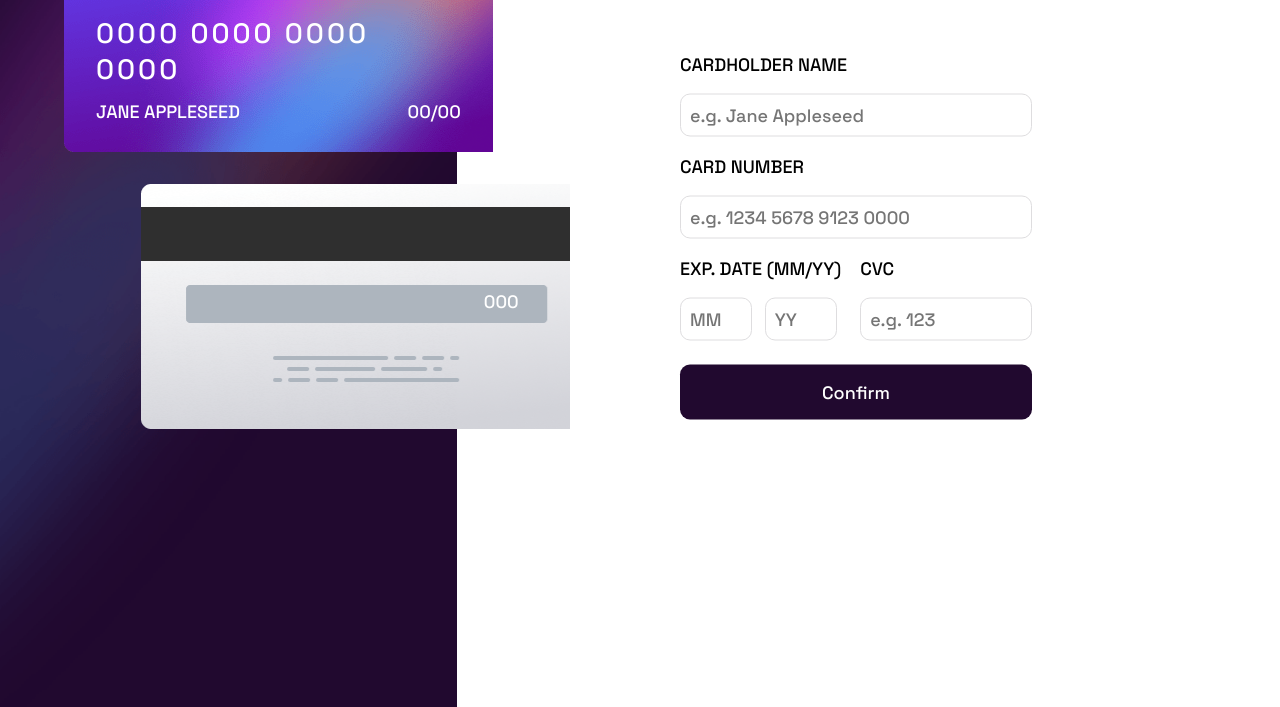
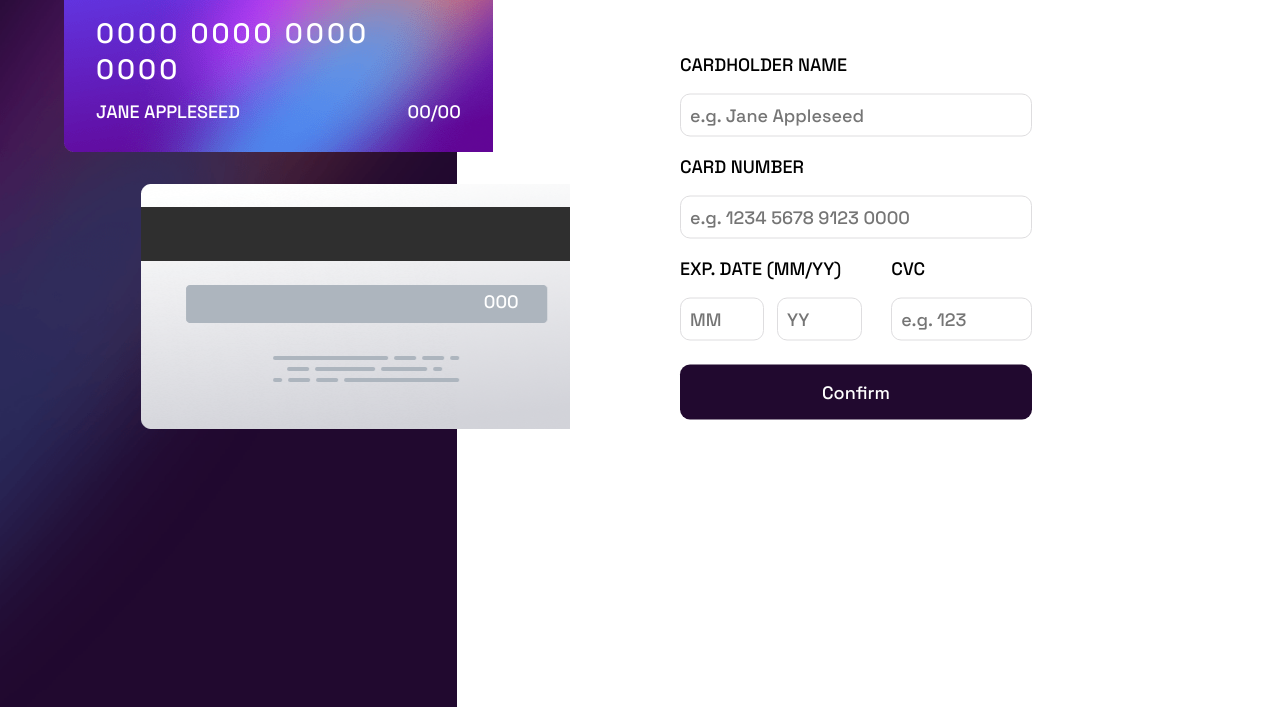
Before and after one commit to kabir-afk/Interactive-card-details-form-main, a plain HTML site: page index.html in a window 1280 px wide. Shown: the part 144-851 px from the top of the page. Drawn offline with Linux system fonts and the light colour scheme.

Commit message:
added styles

```diff
--- a/index.html
+++ b/index.html
@@ -29,17 +29,17 @@
         <p class="uppercase">Cardholder Name</p>
         <input type="text" name="cardholderName" id="cardholderName" placeholder="e.g. Jane Appleseed">
         <p class="uppercase">Card Number</p>
-        <input type="number" name="cardNumber" id="cardNumber" placeholder="e.g. 1234 5678 9123 0000"></input>
+        <input type="text" name="cardNumber" id="cardNumber" placeholder="e.g. 1234 5678 9123 0000" maxlength="16"></input>
         <div class="flex">
           <div class="expDate">
             <p class="uppercase">Exp. Date (MM/YY)</p>
-            <input type="number" name="month" id="month" placeholder="MM">
+            <input type="number" name="month" id="month" placeholder="MM" min="01" max="12" oninput="validity.valid||(value='')">
             </input>
-            <input type="number" name="year" id="year" placeholder="YY"></input>
+            <input type="number" name="year" id="year" placeholder="YY" min="0" max="28" oninput="validity.valid||(value='')"></input>
           </div>
-          <div>
+          <div class="CVC">
             <p class="uppercase">CVC</p>
-            <input type="number" name="CVC" id="CVC" placeholder="e.g. 123"></input>
+            <input type="number" name="CVC" id="CVC" placeholder="e.g. 123" min="000" max="999" oninput="validity.valid||(value='')"></input>
           </div>
         </div>
         <button type="submit">Confirm</button>
--- a/styles.scss
+++ b/styles.scss
@@ -129,18 +129,20 @@ input[type="number"]::-webkit-outer-spin-button {
 
 .flex {
     // border: 2px solid brown;
-    @include flex(center);
+    display: flex;
 }
-
 .expDate {
     // border: 2px solid aqua;
-    width: 70%;
+    width: 60%;
     input {
         margin-right: 0.5rem;
         width: 40%;
     }
 }
-
+.CVC{
+    // border: 2px solid red;
+    width: 40%;
+}
 button {
     border: none;
     outline: none;
```
Also changed, not shown: styles.css, 1 other file.
